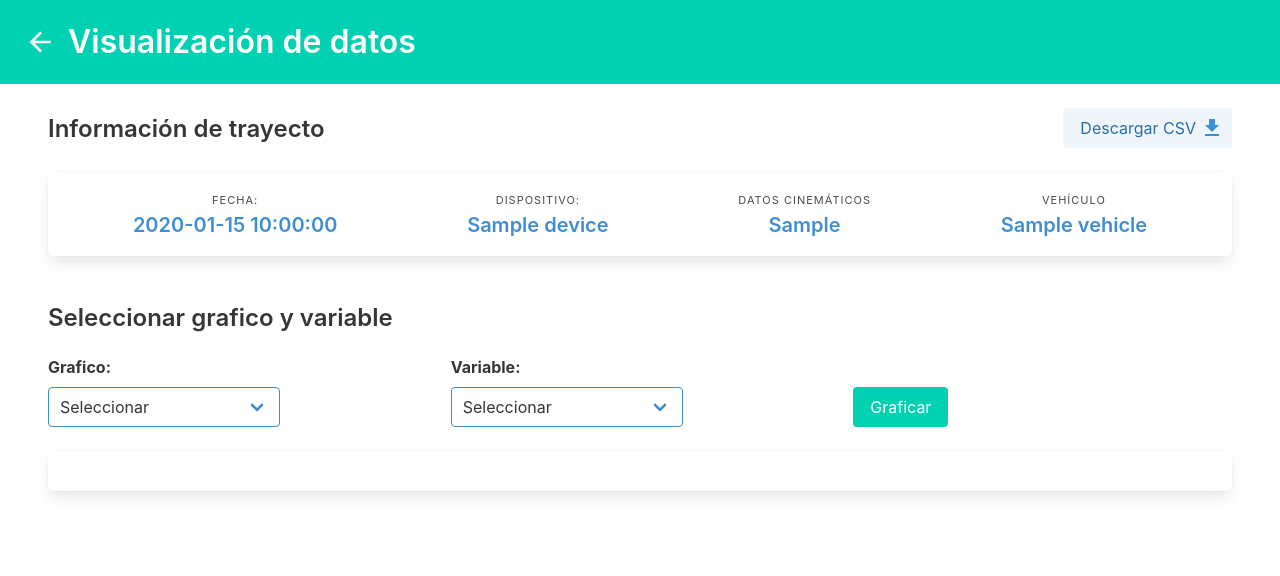
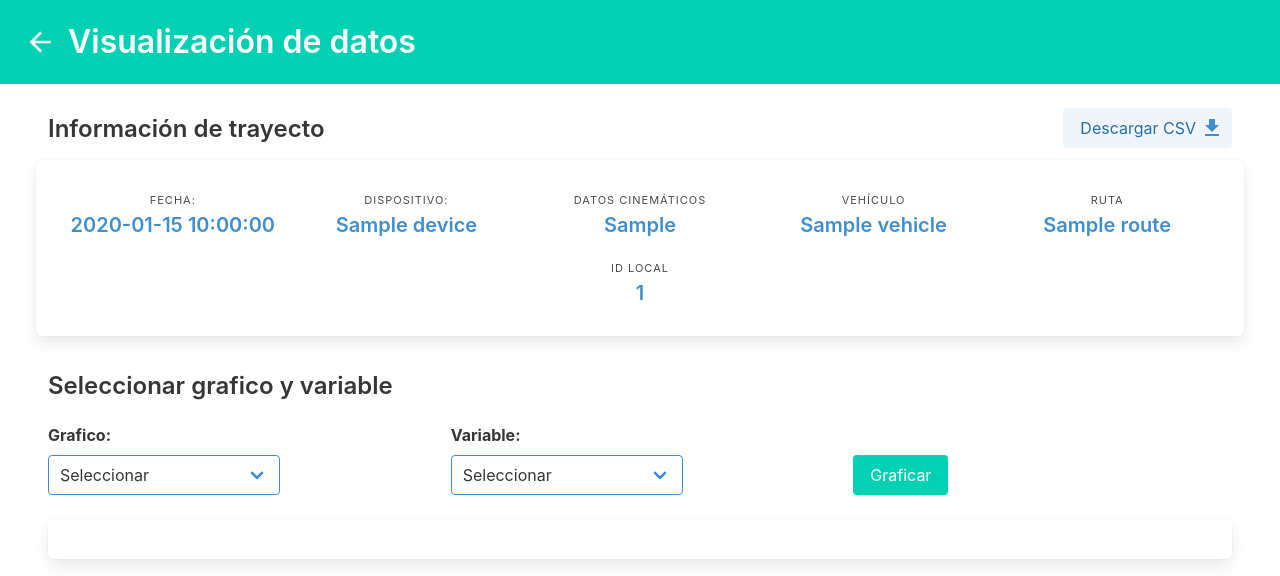
Before and after one commit to santiagoYps/ICRDSWeb, a Flask app: template templates/charts.html in a window 1280 px wide. Shown: the top 576 px of the page. Run offline with Flask 2, Linux system fonts and the light colour scheme; the template is opened without the code that fills it: most values are stand-ins (such as "Sample title", 1, 10 or a date in 2020); some libraries are stand-ins or nearby versions.

Commit message:
ADD: tripLocalId included in table and trip details

```diff
--- a/app.py
+++ b/app.py
@@ -219,6 +219,8 @@ def trip_details(id):
     """
     ref = db.reference('/tripList/' + str(id))
     trip = ref.get()
+    if not("tripLocalId" in trip):
+        trip['tripLocalId'] = '-';
 
     if request.method == 'GET':
         trip_name = str(id)
--- a/templates/charts.html
+++ b/templates/charts.html
@@ -37,29 +37,43 @@
             </a>
         </div>
 
-        <div class="level box" id="trip-info" data-trip-id="{{ tripId }}">
-            <div class="level-item has-text-centered">
+        <div class="columns is-multiline is-centered box" id="trip-info" data-trip-id="{{ tripId }}">
+            <div class="column is-one-quarter-tablet is-one-fifth-desktop has-text-centered">
                 <div>
                     <p class="heading">Fecha:</p>
                     <p class="title is-5 has-text-info">{{ date }}</p>
                 </div>
             </div>
-            <div class="level-item has-text-centered">
+            <div class="column is-one-quarter-tablet is-one-fifth-desktop has-text-centered">
                 <div>
                     <p class="heading">Dispositivo:</p>
                     <p class="title is-5 has-text-info">{{ device }}</p>
                 </div>
             </div>
-            <div class="level-item has-text-centered">
+            <div class="column is-one-quarter-tablet is-one-fifth-desktop has-text-centered">
                 <div>
                     <p class="heading">Datos cinemáticos</p>
                     <p class="title is-5 has-text-info">{{ kinematicData }}</p>
                 </div>
             </div>
-            <div class="level-item has-text-centered">
+            <div class="column is-one-quarter-tablet is-one-fifth-desktop has-text-centered">
                 <div>
                     <p class="heading">Vehículo</p>
                     <p class="title is-5 has-text-info">{{ vehicle }}</p>
+                </div>
+            </div>
+            {% if (route) %}
+            <div class="column is-one-quarter-tablet is-one-fifth-desktop has-text-centered">
+                <div>
+                    <p class="heading">Ruta</p>
+                    <p class="title is-5 has-text-info">{{ route }}</p>
+                </div>
+            </div>
+            {% endif %}
+            <div class="column is-one-quarter-tablet is-one-fifth-desktop has-text-centered">
+                <div>
+                    <p class="heading">ID local</p>
+                    <p class="title is-5 has-text-info">{{ tripLocalId }}</p>
                 </div>
             </div>
         </div>
```
Also changed, not shown: templates/index.html (+12 -7 lines).
